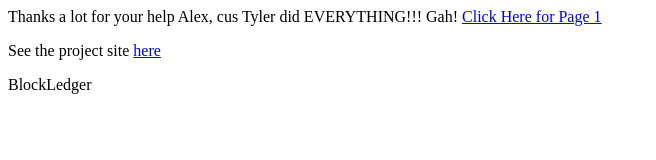
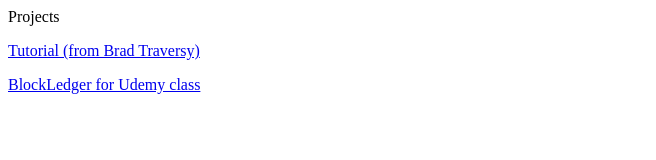
Before and after one commit to nsorota/nsorota.github.io, a plain HTML site: page index.html in a window 1280 px wide. Shown: the whole page, without its empty margins (0-656 px from the left). Drawn offline with Linux system fonts and the light colour scheme.

Commit message:
projects folder maintenance

```diff
--- a/index.html
+++ b/index.html
@@ -1,10 +1,9 @@
 <html>
     <body>
-        <p>Thanks a lot for your help Alex, cus Tyler did EVERYTHING!!! Gah! <a href="page1.html">Click Here for Page 1</a>
-        </p>
+        <p>Projects</p>
 
-        <p>See the project site <a href="project-site/index1.html">here</a></p>
-        <p>BlockLedger <a href=""></a></p>
+        <a href="project-site/index1.html">Tutorial (from Brad Traversy)</a></p>
+        <a href="./udemy_edge_ledger/index_blockledger.html">BlockLedger for Udemy class</a>
     </body>
 
 </html>
```
Also changed, not shown: page1.html (deleted, +0 -1 lines).
